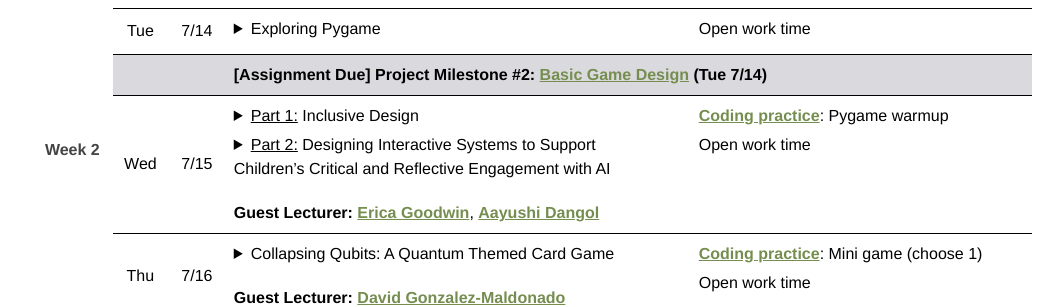
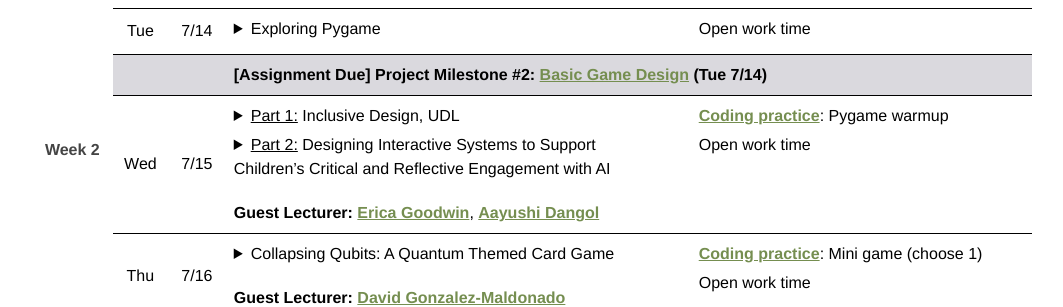
Before and after one commit to ngminhtran/ngminhtran.github.io, a Jekyll site: the page built from teaching/cgl/index.md, in a window 1280 px wide and 900 px high, scrolled down 1139 px. Shown: the part 153-460 px from the top of the window, without its empty margins (108-1171 px from the left). Built offline with Jekyll 4.4.1, drawn with Linux system fonts in a browser that asks for light colours.

Commit message:
minor changes

```diff
--- a/_data/cgl_schedule.yml
+++ b/_data/cgl_schedule.yml
@@ -84,7 +84,7 @@
       date: "7/15"
       # zoom: true
       lectures:
-        - title: "Part 1: Inclusive Design"
+        - title: "Part 1: Inclusive Design, UDL"
         - title: "Part 2: Designing Interactive Systems to Support<br>Children’s Critical and Reflective Engagement with AI"
       guest-speaker: "[Erica Goodwin](https://ericagoodwin.github.io/){:target='_blank'}, [Aayushi Dangol](https://adango26.github.io/){:target='_blank'}"
       lab: "[Coding practice](/assets/courses/csmc19929/7pygame.zip): Pygame warmup; Open work time"
```
